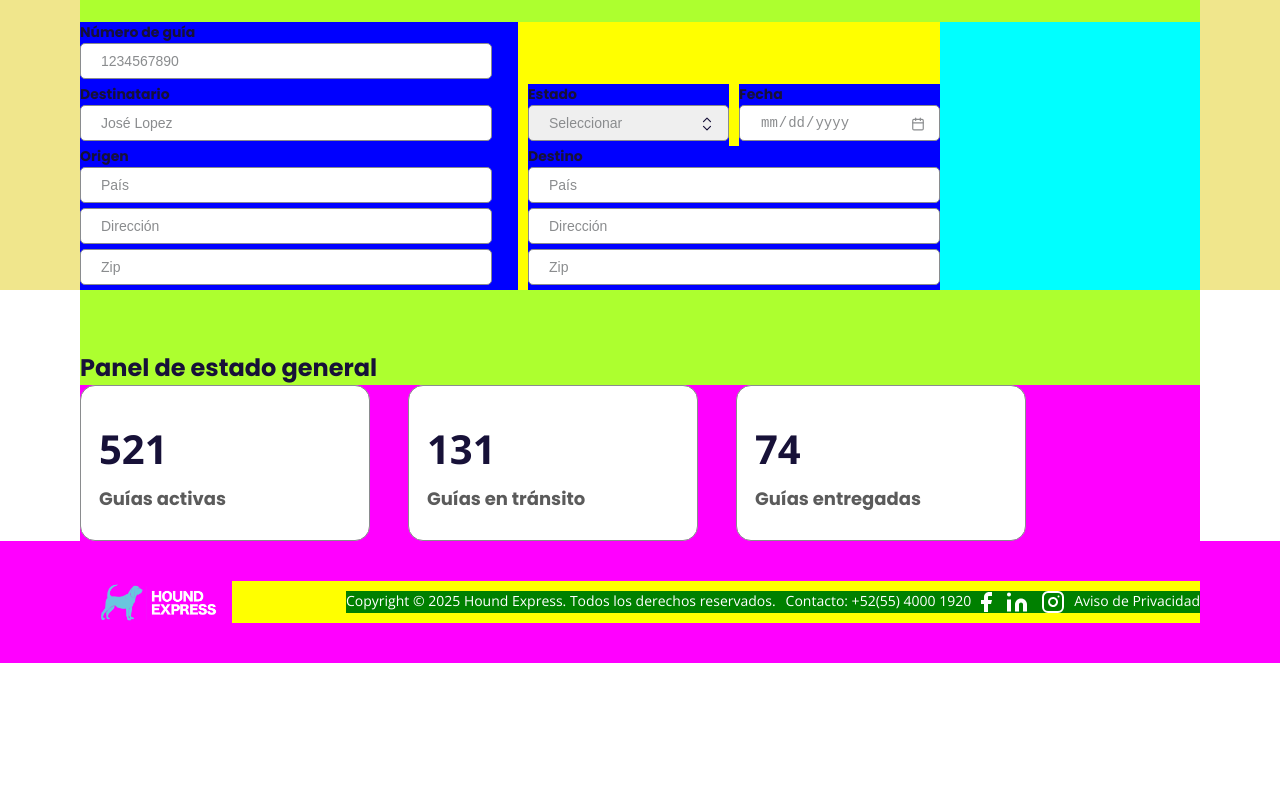
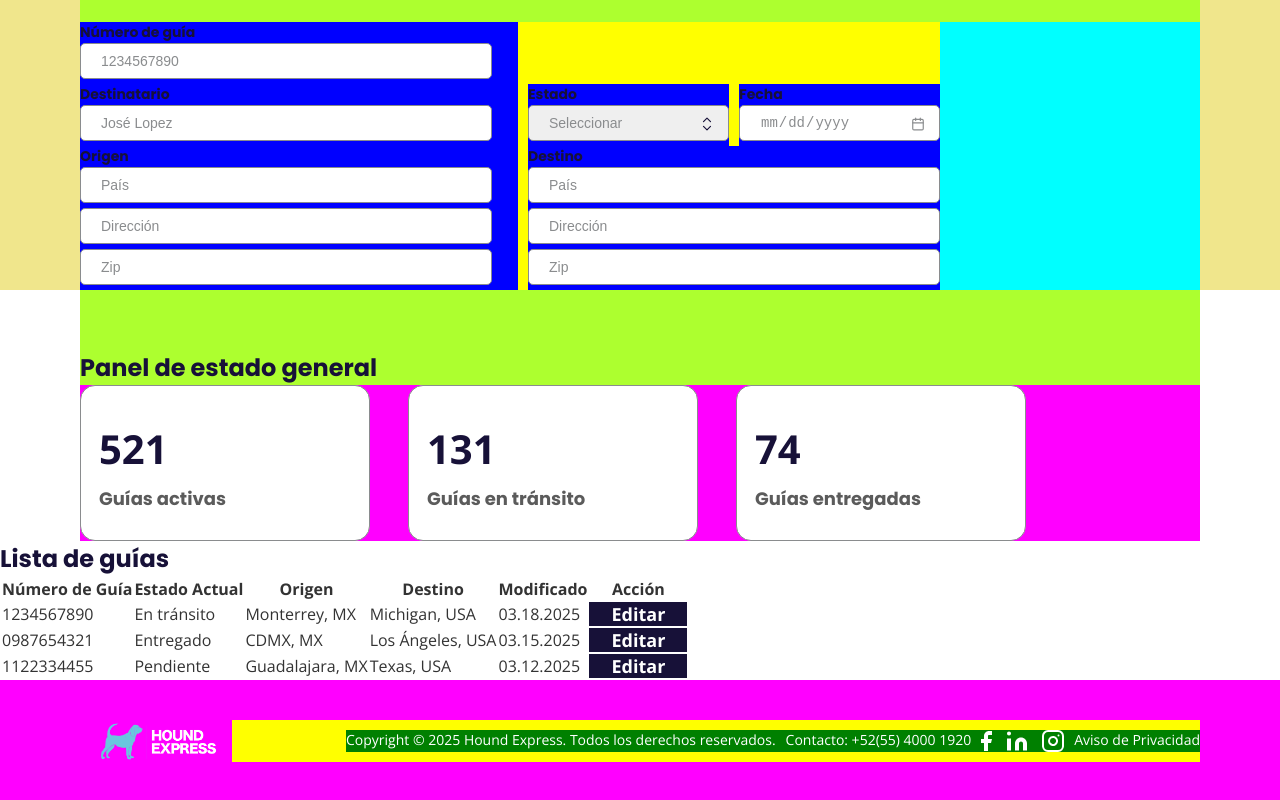
Before and after one commit to ego-mejia/hound-express-react, a React (Vite) app: page / in a window 1280 px wide. Shown: the part 778-1578 px from the top of the page. Before the commit the page ends 1441 px from the top, so only its background shows below. Built offline with nearby package versions, Linux system fonts and the light colour scheme.

Commit message:
created GuideList component

```diff
--- /dev/null
+++ b/src/components/GuideList/index.tsx
@@ -0,0 +1,59 @@
+import React from "react";
+
+const GuideList = () => {
+  return (
+    <section class="list">
+      <div class="wrapper">
+        <h3>Lista de guías</h3>
+        <div class="table-container">
+          <table>
+            <thead>
+              <tr>
+                <th>Número de Guía</th>
+                <th>Estado Actual</th>
+                <th>Origen</th>
+                <th>Destino</th>
+                <th>Modificado</th>
+                <th>Acción</th>
+              </tr>
+            </thead>
+            <tbody>
+              <tr>
+                <td>1234567890</td>
+                <td class="estado-en-transito">En tránsito</td>
+                <td>Monterrey, MX</td>
+                <td>Michigan, USA</td>
+                <td>03.18.2025</td>
+                <td>
+                  <button class="btn-editar">Editar</button>
+                </td>
+              </tr>
+              <tr>
+                <td>0987654321</td>
+                <td class="estado-entregado">Entregado</td>
+                <td>CDMX, MX</td>
+                <td>Los Ángeles, USA</td>
+                <td>03.15.2025</td>
+                <td>
+                  <button class="btn-editar">Editar</button>
+                </td>
+              </tr>
+              <tr>
+                <td>1122334455</td>
+                <td class="estado-pendiente">Pendiente</td>
+                <td>Guadalajara, MX</td>
+                <td>Texas, USA</td>
+                <td>03.12.2025</td>
+                <td>
+                  <button class="btn-editar">Editar</button>
+                </td>
+              </tr>
+            </tbody>
+          </table>
+        </div>
+      </div>
+    </section>
+  );
+};
+
+export default GuideList;
--- a/src/pages/Home/index.tsx
+++ b/src/pages/Home/index.tsx
@@ -2,6 +2,7 @@
 import Banner from "../../components/Banner";
 import General from "../../components/General";
 import Register from "../../components/Register";
+import GuideList from "../../components/GuideList";
 
 const Home = () => {
   return (
@@ -9,6 +10,7 @@ const Home = () => {
       <Banner />
       <Register />
       <General />
+      <GuideList />
     </>
   );
 };
```
Also changed, not shown: src/components/GuideList/styles.ts (renamed from src/components/GuidesList/styles.ts), src/components/GuidesList/index.tsx (deleted).
